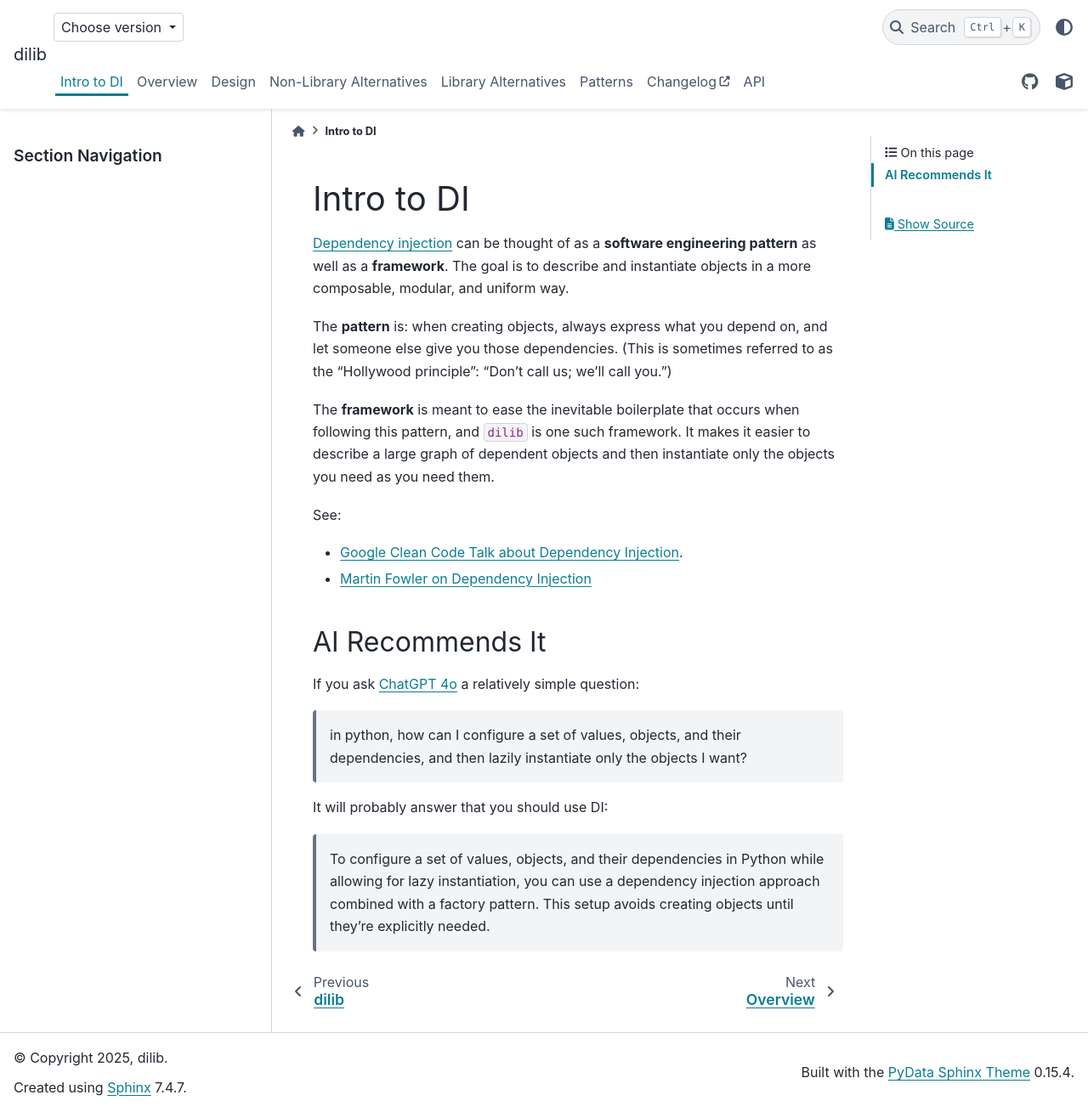
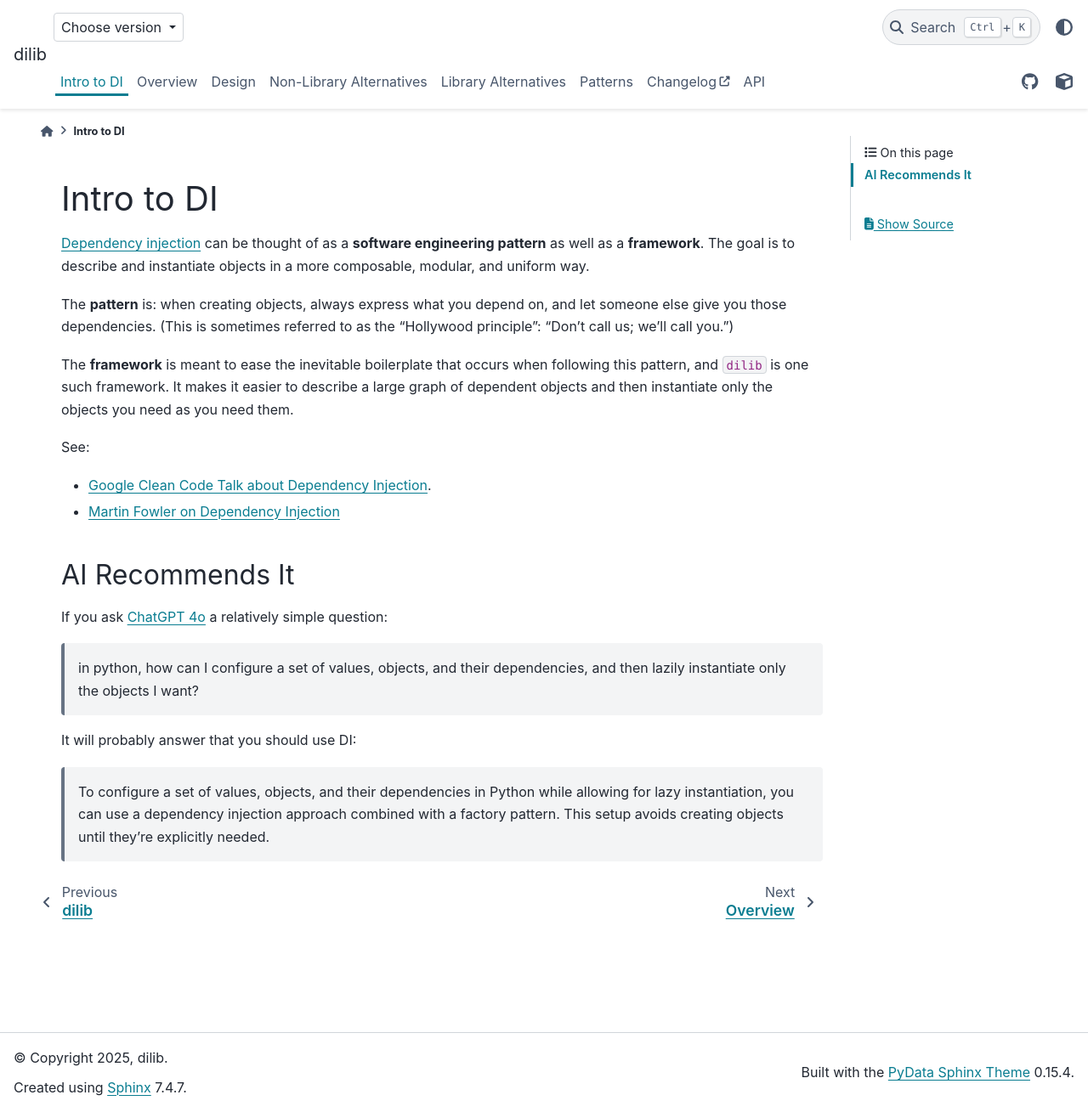
Before and after one commit to ansatzcapital/dilib, a Sphinx documentation site: the page built from docs/source/intro_di.md, in a window 1280 px wide and 1309 px high. Shown: the whole window at 85% size. Built offline with Sphinx 7.4.7 and the PyData theme 0.15.4, drawn with Linux system fonts in a browser that asks for light colours; the version number could not be read and is left out.

Commit message:
Remove left nav bar

```diff
--- a/docs/source/conf.py
+++ b/docs/source/conf.py
@@ -4,6 +4,8 @@
 # https://www.sphinx-doc.org/en/master/usage/configuration.html
 
 # -- Path setup --------------------------------------------------------------
+from typing import Any
+
 import dilib.version
 
 # -- Project information -----------------------------------------------------
@@ -87,3 +89,7 @@ html_theme_options = {
         },
     ],
 }
+
+html_sidebars: dict[str, Any] = {
+    "**": []  # No sidebar content for any page
+}
```
